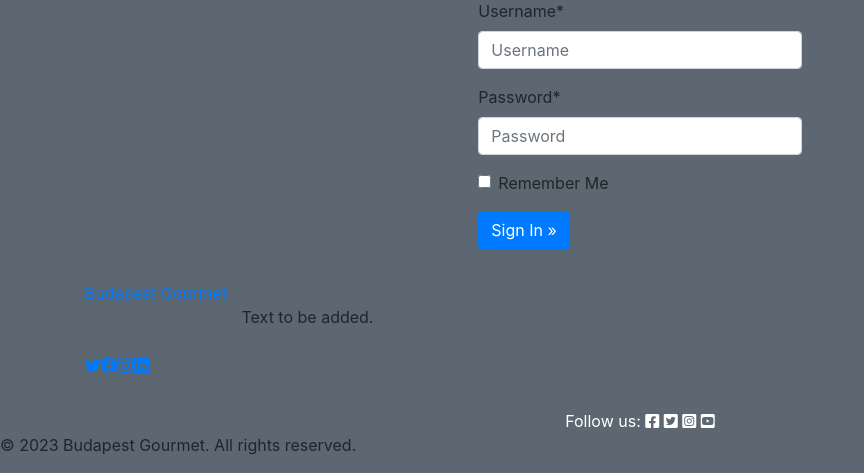
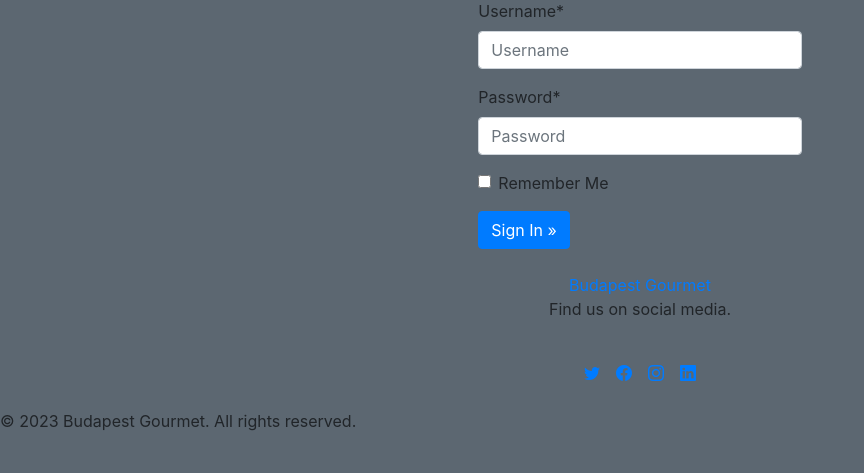
Before and after one commit to stevebiczyk/table-booking-system, a Django app: page /accounts/login/ in a window 1280 px wide. Shown: the part 387-860 px from the top of the page, without its empty margins (0-864 px from the left). After the commit the page ends 818 px from the top, so only its background shows below. Run offline with Django 4.2, Linux system fonts and the light colour scheme; some libraries are stand-ins or nearby versions.

Commit message:
Styled footer

```diff
--- a/templates/base.html
+++ b/templates/base.html
@@ -83,29 +83,28 @@
             </div>
         </div>
     </main>
-
+    <!-- Footer -->
     <footer>
-        <div class="container">
-            <div class="row gy-4">
-                <div class="col-lg-5 col-md-12 footer-info">
-                    <a href="index.html" class="logo d-flex align-items-center">
+        <div class="container-fluid">
+            <div class="row my-4">
+                <div class="col-12 footer-info d-flex flex-column align-items-center">
+                    <a href="#" class="logo d-flex align-items-center">
                         <span>Budapest Gourmet</span>
                     </a>
-                    <p>Text to be added.</p>
-                    <div class="social-links d-flex mt-4">
-                        <a href="#" class="twitter"><i class="bi bi-twitter"></i></a>
-                        <a href="#" class="facebook"><i class="bi bi-facebook"></i></a>
-                        <a href="#" class="instagram"><i class="bi bi-instagram"></i></a>
-                        <a href="#" class="linkedin"><i class="bi bi-linkedin"></i></a>
+                    <p>Find us on social media.</p>
+                    <div class="social-links d-flex justify-content-center mt-4">
+                        <a href="#" class="twitter mx-2"><i class="bi bi-twitter"></i></a>
+                        <a href="#" class="facebook mx-2"><i class="bi bi-facebook"></i></a>
+                        <a href="#" class="instagram mx-2"><i class="bi bi-instagram"></i></a>
+                        <a href="#" class="linkedin mx-2"><i class="bi bi-linkedin"></i></a>
                     </div>
                 </div>
             </div>
         </div>
-        <p class="m-0 text-center text-white">Follow us: <i class="fab fa-facebook-square ms-3"></i>
-            <i class="fab fa-twitter-square ms-3"></i>
-            <i class="fab fa-instagram-square ms-3"></i>
-            <i class="fab fa-youtube-square ms-3"></i></p>
-        <p>&copy; 2023 Budapest Gourmet. All rights reserved.</p>
+
+        <div>
+            <p>&copy; 2023 Budapest Gourmet. All rights reserved.</p>
+        </div>
     </footer>
     {% block extra_js %}{% endblock %}
 </body>
```
